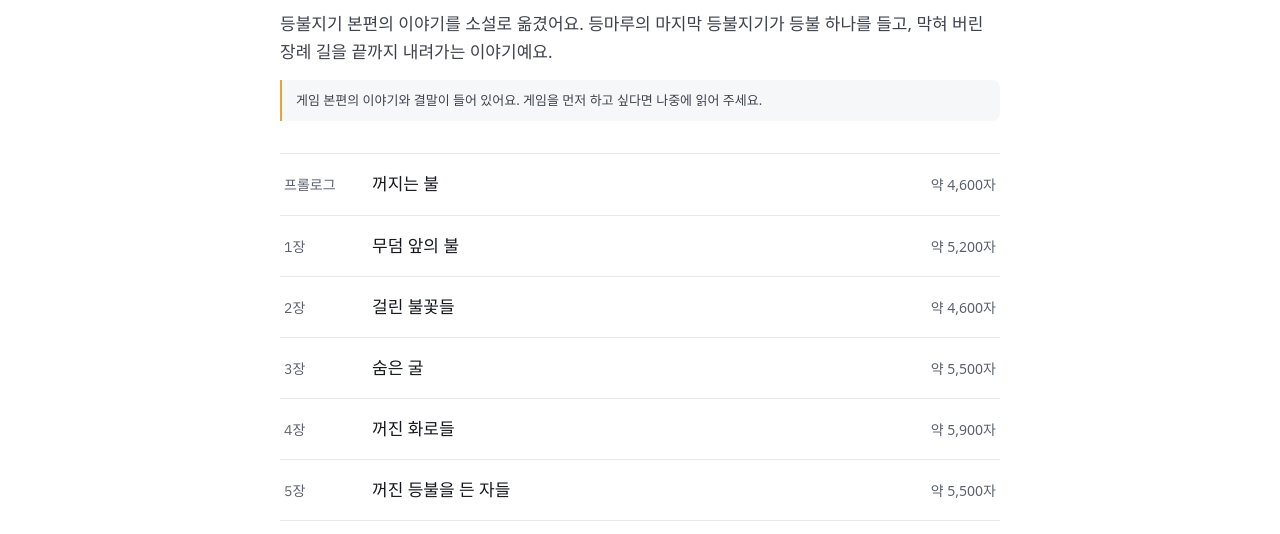
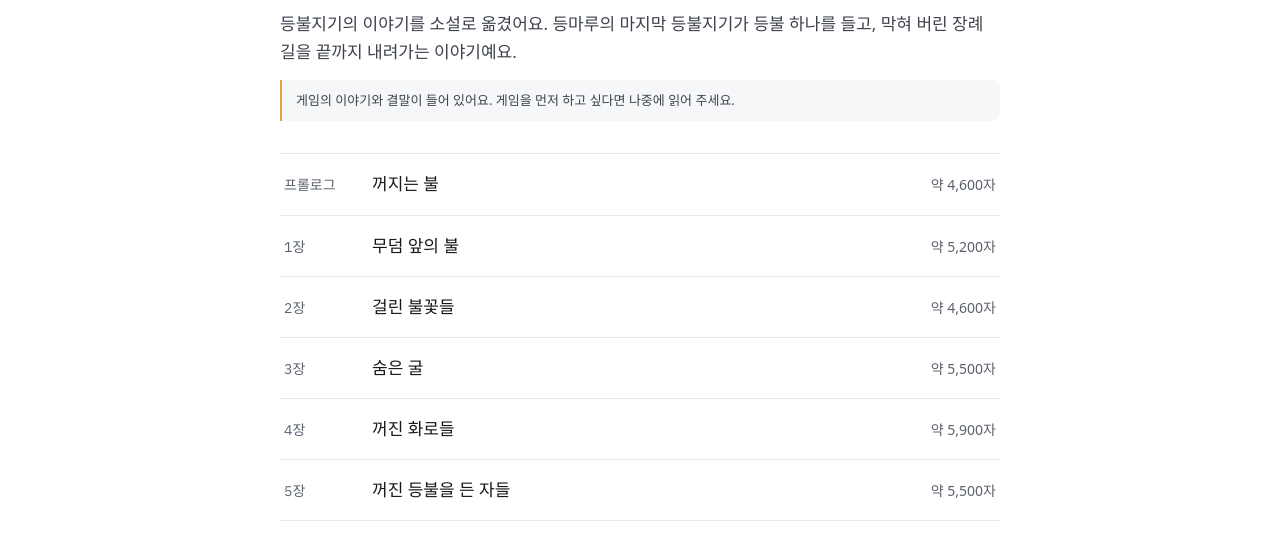
Before and after one commit to yoogeonhee0207/yoogeonhee0207.github.io, an Astro site: page /games/lanternkeeper/story in a window 1280 px wide. Shown: the part 252-786 px from the top of the page. Built offline with nearby package versions, Linux system fonts and the light colour scheme; Astro itself is replaced by a stand-in of ours; a web font is replaced by a local one.

Commit message:
content: 소설 설명에서 '본편' 뺌
Co-Authored-By: Claude Opus 5.5 <noreply@anthropic.com>

```diff
--- a/src/data/games/lanternkeeper.json
+++ b/src/data/games/lanternkeeper.json
@@ -17,7 +17,7 @@
   "repo": "yoogeonhee0207/LanternKeeper",
   "world": {
     "title": "세계관",
-    "story": {"href": "/games/lanternkeeper/story/", "label": "소설 『긴밤길』 읽기", "text": "본편 이야기를 옮긴 연작 소설 일곱 편 · 결말까지 들어 있어요"},
+    "story": {"href": "/games/lanternkeeper/story/", "label": "소설 『긴밤길』 읽기", "text": "등불지기의 이야기를 옮긴 연작 소설 일곱 편 · 결말까지 들어 있어요"},
     "lines": ["이 세계에서 등불은 죽은 이의 영혼을 저편으로 이끄는 불이고, 등불지기는 그 길을 안내하는 사람이에요.", "마을 아래 던전은 원래 영혼이 내려가던 장례 길이에요. 묻는 곳에서 뿌리 길과 숨은 굴, 화로가 늘어선 회랑을 지나, 저편으로 가는 문을 지키는 성채까지 이어져요.", "그 길이 막히면서 지상의 등불이 하나둘 꺼져 가요. 마지막 등불지기가 등불 하나를 들고 길을 다시 열러 내려갑니다."]
   },
   "hub": {
--- a/src/pages/games/lanternkeeper/story/index.astro
+++ b/src/pages/games/lanternkeeper/story/index.astro
@@ -7,13 +7,13 @@ const chapters = storyFor('lanternkeeper');
 const total = chapters.reduce((n, c) => n + c.chars, 0);
 const approx = (n) => `약 ${(Math.round(n / 100) * 100).toLocaleString('ko-KR')}자`;
 ---
-<Base title="긴밤길 — 등불지기 소설" description="등불지기 본편의 이야기를 옮긴 연작 소설. 마지막 등불지기가 등불 하나를 들고 장례 길을 내려가요.">
+<Base title="긴밤길 — 등불지기 소설" description="등불지기의 이야기를 옮긴 연작 소설. 마지막 등불지기가 등불 하나를 들고 장례 길을 내려가요.">
   <article class="story">
     <p class="crumb small"><a href="/games/lanternkeeper/">← 등불지기</a></p>
     <p class="kicker mono small">등불지기 소설</p>
     <h1>긴밤길</h1>
-    <p class="lead">등불지기 본편의 이야기를 소설로 옮겼어요. 등마루의 마지막 등불지기가 등불 하나를 들고, 막혀 버린 장례 길을 끝까지 내려가는 이야기예요.</p>
-    <p class="note small">게임 본편의 이야기와 결말이 들어 있어요. 게임을 먼저 하고 싶다면 나중에 읽어 주세요.</p>
+    <p class="lead">등불지기의 이야기를 소설로 옮겼어요. 등마루의 마지막 등불지기가 등불 하나를 들고, 막혀 버린 장례 길을 끝까지 내려가는 이야기예요.</p>
+    <p class="note small">게임의 이야기와 결말이 들어 있어요. 게임을 먼저 하고 싶다면 나중에 읽어 주세요.</p>
 
     <ol class="toc">
       {chapters.map((c) => (
```
